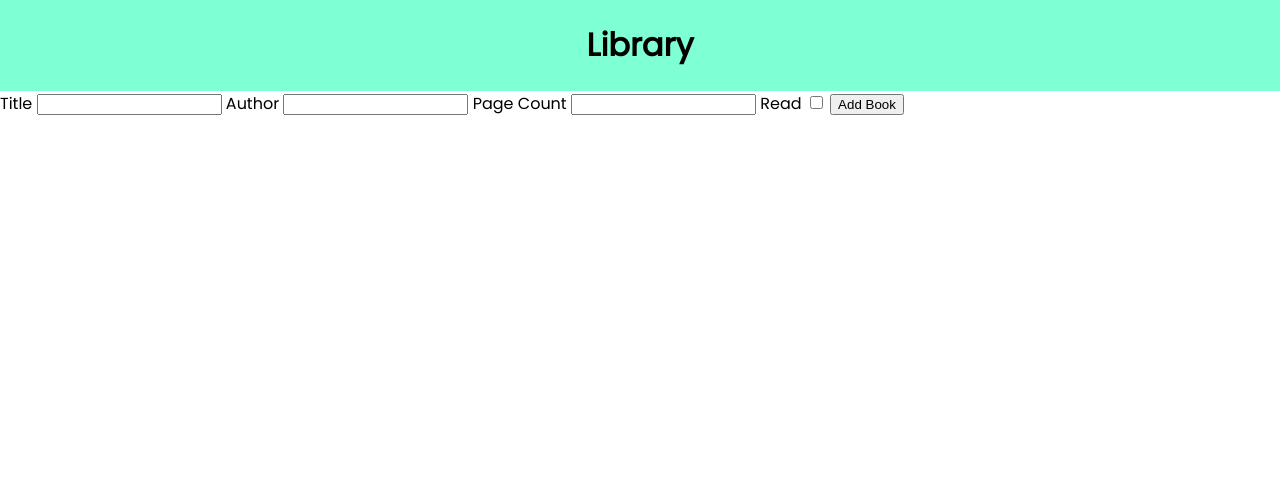
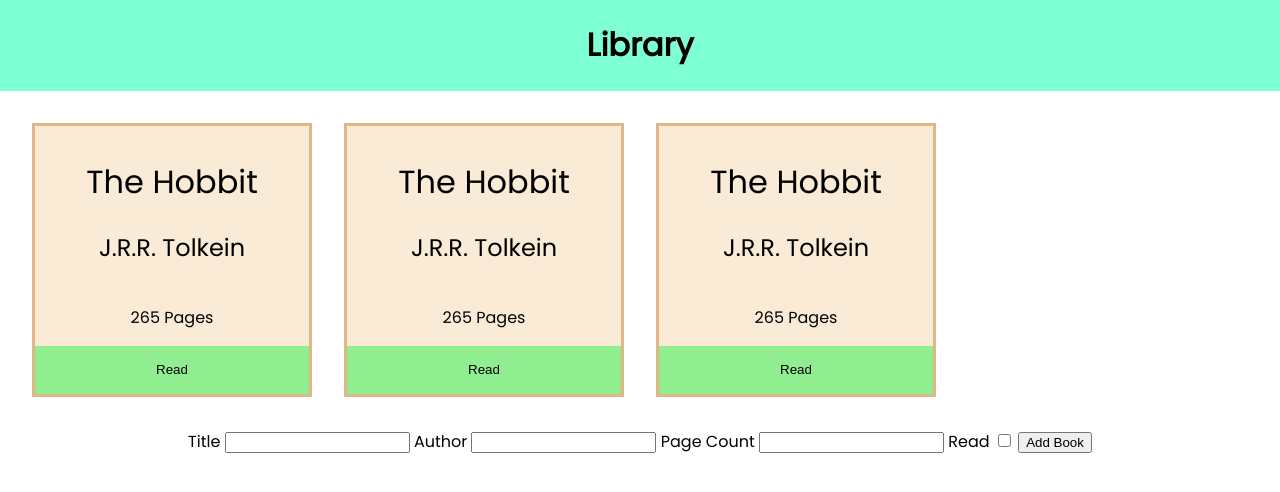
Before and after one commit to LedaThemis/odin-library, a plain HTML site: page index.html in a window 1280 px wide. Drawn offline with Linux system fonts and the light colour scheme.

Commit message:
style book container

```diff
--- a/index.html
+++ b/index.html
@@ -19,7 +19,24 @@
     </header>
     <main id="main">
         <div id="books-container">
-
+            <div class="book">
+                <p class="book--title">The Hobbit</p>
+                <p class="book--author">J.R.R. Tolkein</p>
+                <p class="book--pages">265 Pages</p>
+                <button class="book--read--button read">Read</button>
+            </div>
+            <div class="book">
+                <p class="book--title">The Hobbit</p>
+                <p class="book--author">J.R.R. Tolkein</p>
+                <p class="book--pages">265 Pages</p>
+                <button class="book--read--button read">Read</button>
+            </div>
+            <div class="book">
+                <p class="book--title">The Hobbit</p>
+                <p class="book--author">J.R.R. Tolkein</p>
+                <p class="book--pages">265 Pages</p>
+                <button class="book--read--button read">Read</button>
+            </div>
         </div>
         <form>
             <label for="title">Title</label>
--- a/styles.css
+++ b/styles.css
@@ -14,3 +14,58 @@ body {
   color: black;
   background-color: aquamarine;
 }
+
+/* MAIN */
+#main {
+  display: flex;
+  flex-direction: column;
+  align-items: center;
+  gap: 2rem;
+
+  padding: 2rem;
+}
+
+/* BOOK */
+#books-container {
+  display: grid;
+  grid-template-columns: repeat(auto-fill, minmax(250px, 1fr));
+  gap: 2rem;
+
+  width: 100%;
+}
+
+.book {
+  display: flex;
+  align-items: center;
+  flex-direction: column;
+
+  border: 0.2rem solid burlywood;
+  padding-top: 2rem;
+
+  background-color: antiquewhite;
+}
+
+.book--title {
+  font-size: 2rem;
+  margin: 0;
+}
+
+.book--author {
+  font-size: 1.5rem;
+}
+
+.book--read--button {
+  border: none;
+  height: 3rem;
+  width: 100%;
+
+  cursor: pointer;
+}
+
+.read {
+  background-color: lightgreen;
+}
+
+.notread {
+  background-color: lightcoral;
+}
```
